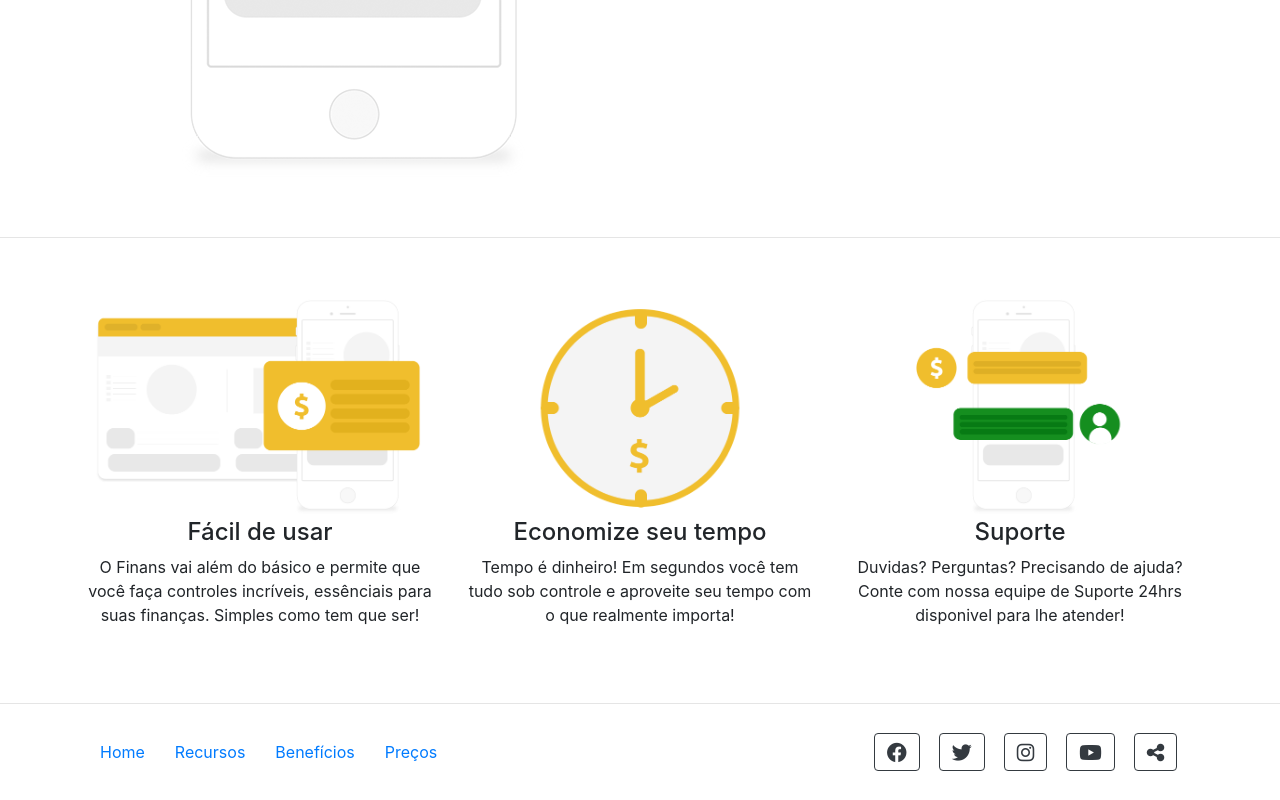
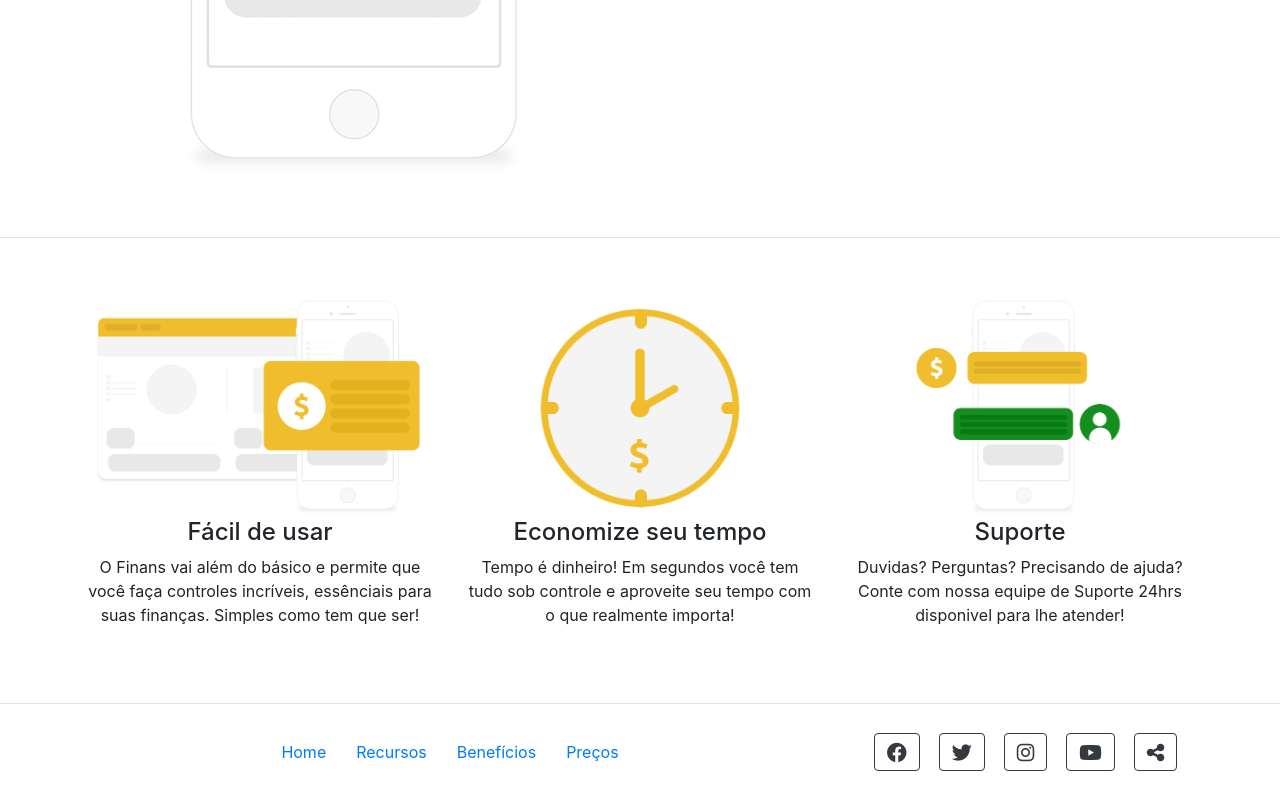
Before and after one commit to felipefbpa/projeto-financeira-Bootstrap, a plain HTML site: page index.html in a window 1280 px wide. Shown: the part 1616-2416 px from the top of the page. Drawn offline with nearby package versions, Linux system fonts and the light colour scheme.

Commit message:
Centralização footer

```diff
--- a/index.html
+++ b/index.html
@@ -143,7 +143,7 @@
     <footer class="mt-4 mb-4">
         <div class="container">
             <div class="row">
-                <div class="col-md-8 d-flex align-items-center">
+                <div class="col-md-8 d-flex justify-content-center align-items-center">
                         <a href="index.html">Home</a>
                         <a href="#">Recursos</a>
                         <a href="#">Benefícios</a>
```
